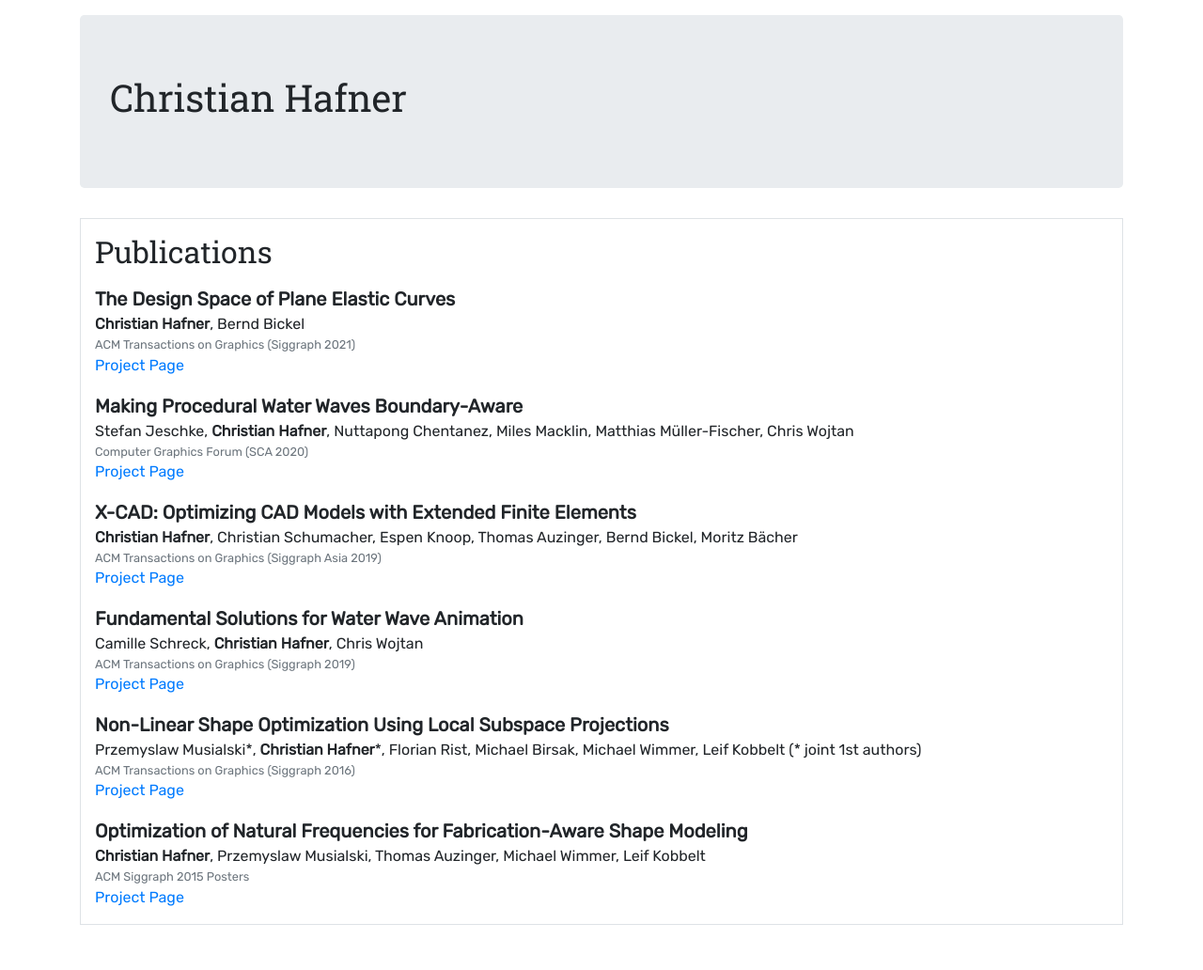
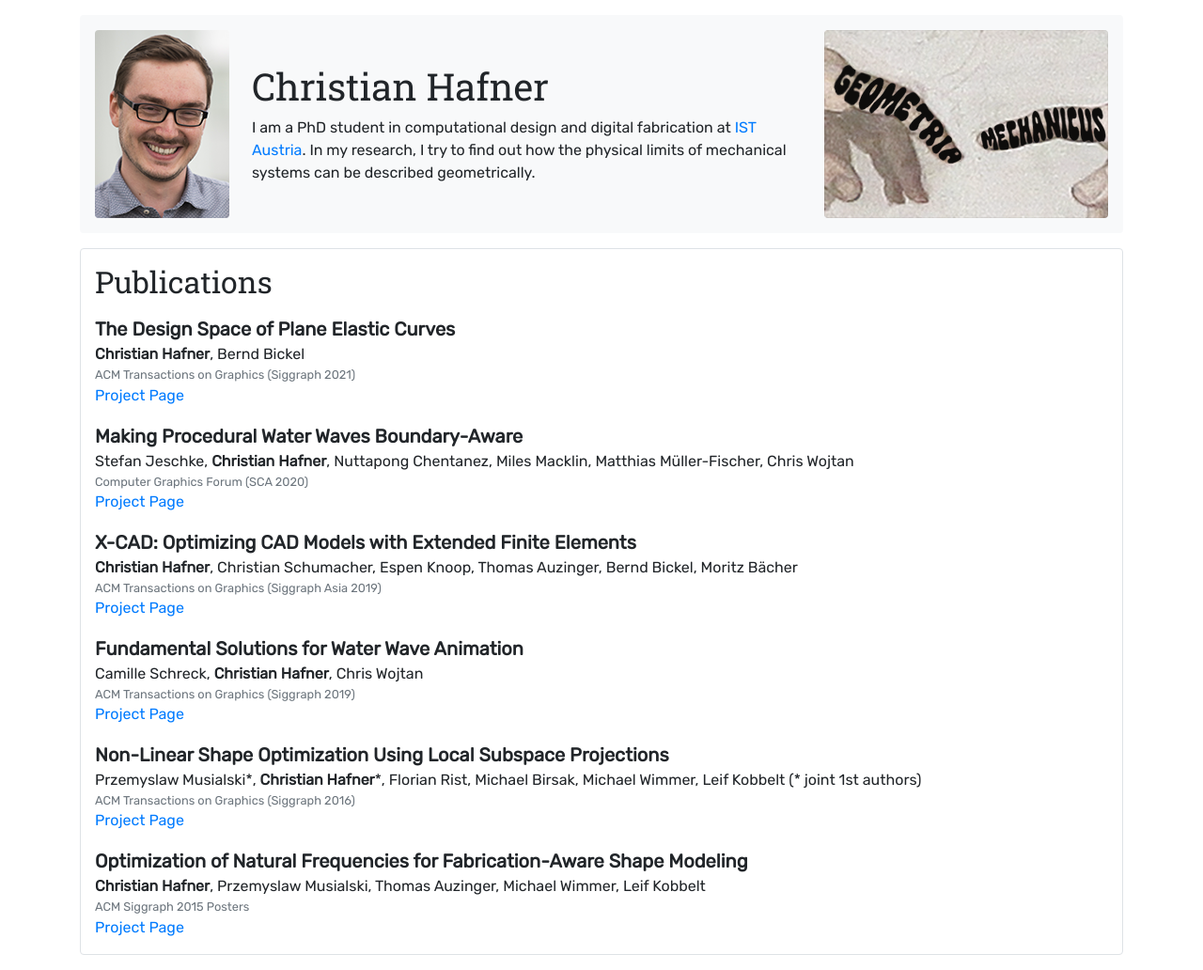
Before and after one commit to chrishafner/chrishafner.github.io, a Jekyll site: the page built from index.html, in a window 1280 px wide. Shown: the whole page at 94% size. Built offline with Jekyll 4.4.1, drawn with Linux system fonts in a browser that asks for light colours; before the commit the page ends 1000 px from its top, so only the background shows below that.

Commit message:
geometry image

```diff
--- a/_layouts/default.html
+++ b/_layouts/default.html
@@ -4,8 +4,14 @@
     <body>
 
     <div class="container">
-        <div class="jumbotron mt-3">
-            <h1>Christian Hafner</h1>
+        <div class="container rounded bg-light mt-3 p-3" style="display:flex;flex-direction:row;flex-wrap:wrap">
+            <img class="rounded" src="img/hafner_portrait.png"/>
+            <div class="mx-4 my-auto" style="flex-grow: 1;flex-basis: 200px">
+                <h1>Christian Hafner</h1>
+                I am a PhD student in computational design and digital fabrication at <a href="https://ist.ac.at/">IST Austria</a>.
+                In my research, I try to find out how the physical limits of mechanical systems can be described geometrically.
+            </div>
+            <img class="rounded"  src="img/geometria_mechanicus.png"/>
         </div>
 
         {{ content }}
--- a/_sass/main.scss
+++ b/_sass/main.scss
@@ -5,3 +5,9 @@ body {
 h1, h2, h3 {
     font-family: "Roboto Slab", serif;
 }
+
+img {
+    align-self: center;
+    max-width: 100%;
+    max-height: 100%;
+}
--- a/index.html
+++ b/index.html
@@ -4,7 +4,7 @@
 layout: default
 ---
 <section id="publications">
-    <div class="container pt-3 my-3 border">
+    <div class="container pt-3 my-3 border rounded">
         <h2>Publications</h2>
         {% include publication-list.html %}
     </div>
```
Also changed, not shown: img/geometria_mechanicus.png (added), img/hafner_portrait.png (added), 1 other file.
